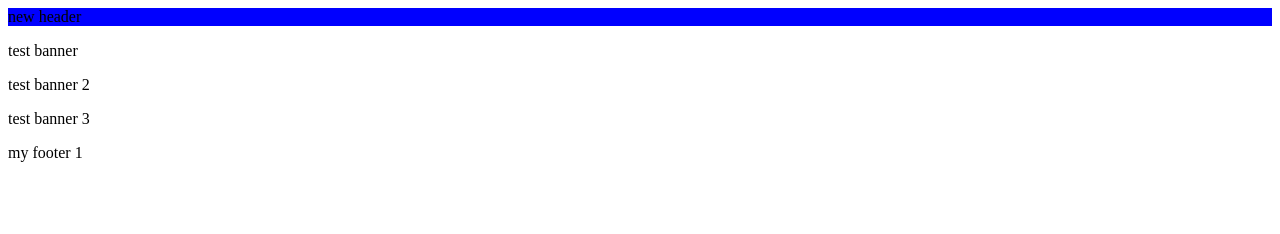
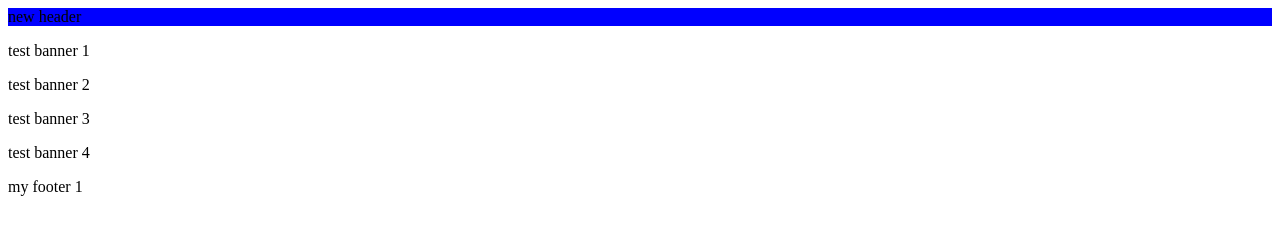
Before and after one commit to drshafiei5/git4, a website: page index.html in a window 1280 px wide. Drawn offline with Linux system fonts and the light colour scheme.

Commit message:
some changes for index.html in dev

```diff
--- a/index.html
+++ b/index.html
@@ -15,9 +15,10 @@
     </header>
 
     <div class="banner">
-        <p>test banner</p>
+        <p>test banner 1</p>
         <p>test banner 2</p>
         <p>test banner 3</p>
+        <p>test banner 4</p>
     </div>
     <footer>
         my footer 1
```
